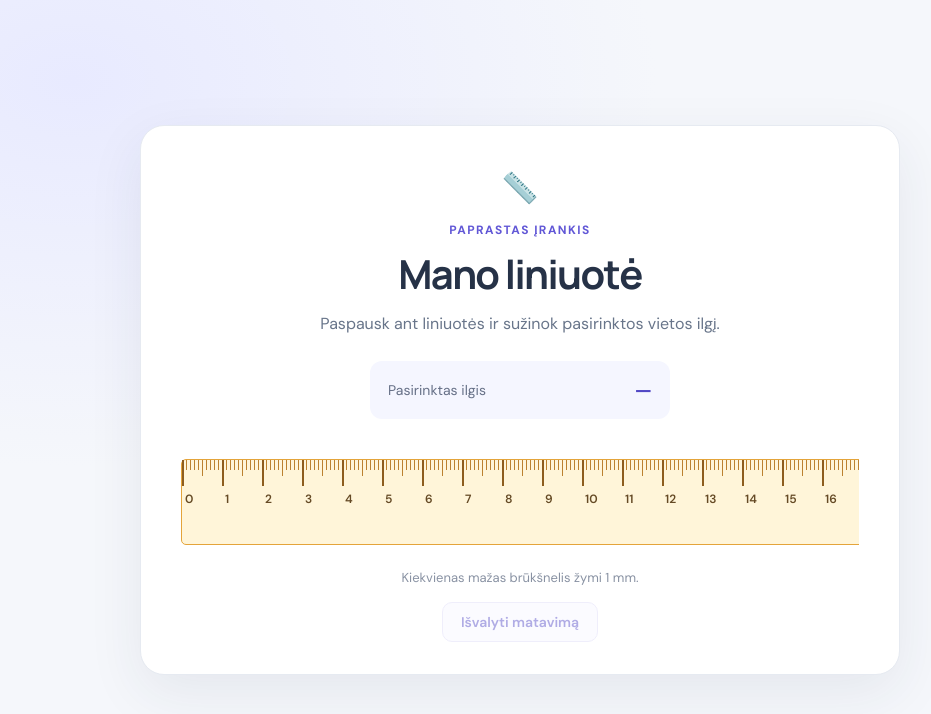
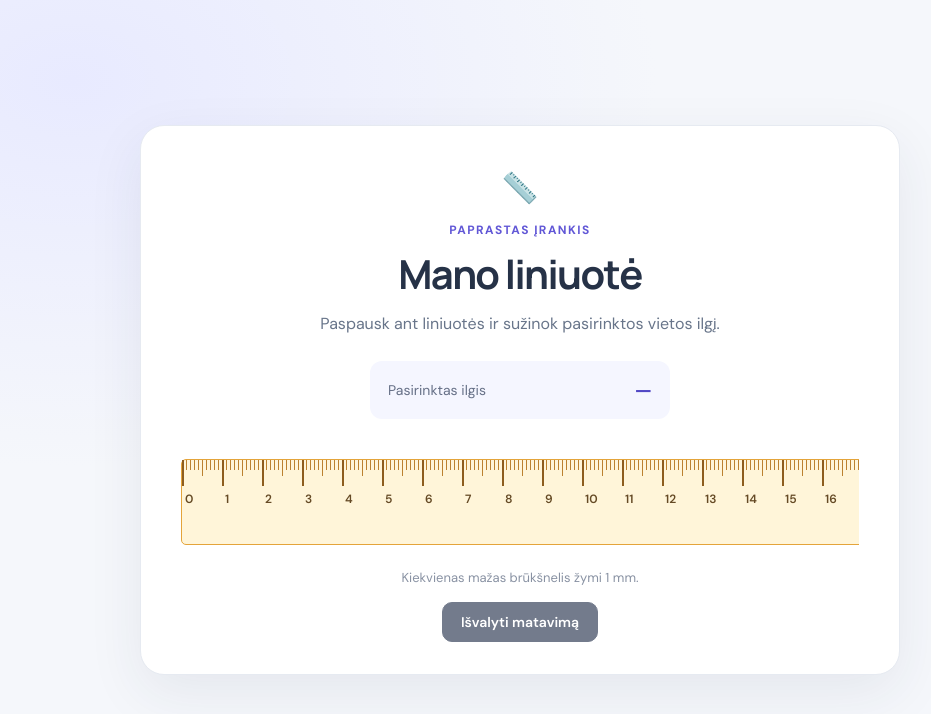
Before and after one commit to neringaraisuotyte-dotcom/mano-liniuote, a React (Vite) app: page / in a window 1280 px wide. Shown: the top 714 px of the page, without its empty margins (120-1051 px from the left). Built offline with nearby package versions, Linux system fonts and the light colour scheme.

Commit message:
Spalvos pakeitimai

```diff
--- a/src/style.css
+++ b/src/style.css
@@ -75,18 +75,19 @@ h1 { margin: 0; font-family: 'Manrope', sans-serif; font-size: clamp(30px, 6vw,
 .clear-measurement {
   margin-top: 16px;
   padding: 10px 18px;
-  border: 1px solid #dcd9f6;
+  border: 1px solid #4b43b5;
   border-radius: 10px;
-  background: #f5f6ff;
-  color: #5147c5;
+  background: #5147c5;
+  color: #fff;
   font: inherit;
   font-size: 14px;
   font-weight: 600;
   cursor: pointer;
+  transition: background .18s ease, transform .18s ease;
 }
-.clear-measurement:hover:not(:disabled) { background: #eae7ff; }
-.clear-measurement:focus-visible { outline: 3px solid #9991ff; outline-offset: 3px; }
-.clear-measurement:disabled { opacity: .45; cursor: default; }
+.clear-measurement:hover:not(:disabled) { background: #3f369f; transform: translateY(-1px); }
+.clear-measurement:focus-visible { outline: 3px solid #857cff; outline-offset: 3px; }
+.clear-measurement:disabled { border-color: #737b8c; background: #737b8c; color: #fff; opacity: 1; cursor: default; }
 
 @media (max-width: 560px) {
   .ruler-card { padding: 34px 20px 26px; }
```
